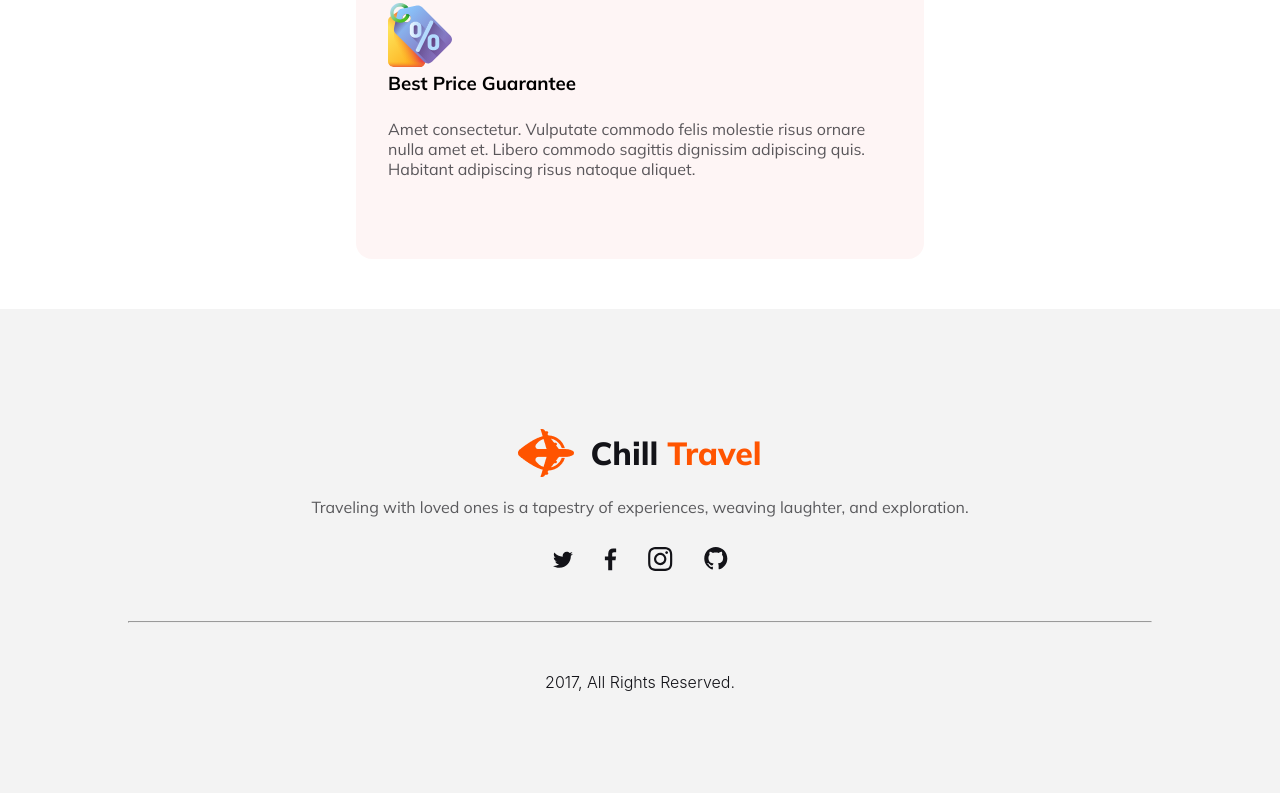
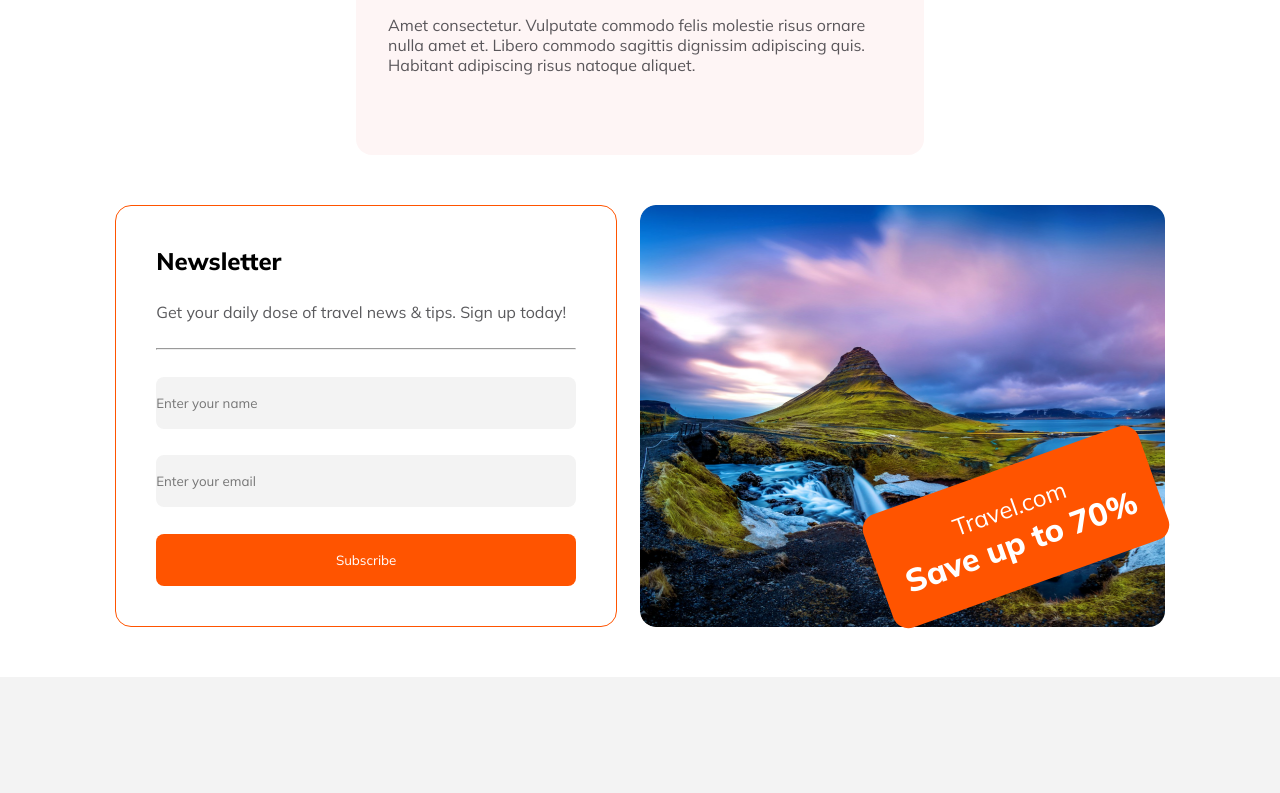
Before and after one commit to SoadAsHamimMahi/Family-Travel-Assignment, a plain HTML site: page index.html in a window 1280 px wide. Shown: the part 2845-3638 px from the top of the page. Drawn offline with Linux system fonts and the light colour scheme.

Commit message:
news letter section added

```diff
--- a/index.html
+++ b/index.html
@@ -185,6 +185,32 @@
 
     </section> -->
 
+    <section class="newsletter-section">
+        <div class="newsletter">
+            <div class="newsletter-text">
+               <h3>Newsletter</h3>
+
+               <p>Get your daily dose of travel news & tips. Sign up today!</p>
+
+               <hr>
+
+               <input type="text" placeholder="Enter your name">
+
+                <input type="text" placeholder="Enter your email">
+
+                <button class="button-primary">Subscribe</button>
+            </div>
+
+            <div class="newsletter-img">
+
+                 <div class="discount-tag">
+                       <p>Travel.com</p>
+                       <b>Save up to 70%</b>
+                 </div>
+            </div>
+        </div>
+    </section>
+
     <footer>
 
 
--- a/responsive.css
+++ b/responsive.css
@@ -16,7 +16,7 @@
     /* populer section starts here */
 
     .popular-tour-div{
-        width: 90%;
+        width: 95%;
         flex-direction: column;
     }
 
@@ -31,7 +31,7 @@
     }
 
     .pupular-tour-section{
-        width: 90% auto;
+        width: 85% auto;
     }
 
     /* Destination sector starts here */
@@ -42,8 +42,12 @@
 
     .img-container {
         display: block;
+
     }
-
+    .img-container img{
+        height: 11rem;
+        margin-bottom: 8px;
+    }
 
 
 
@@ -55,7 +59,7 @@
     }
 
     .service-1, .service-2 ,.service-3{
-        width: 90%;
+        width: 85%;
     }
 
     .choose-text h2{
@@ -66,6 +70,21 @@
 
     }
 
+
+    /* newsletter section starts here */
+
+    .newsletter{
+        flex-direction: column;
+    }
+
+    .newsletter-text{
+        width: 85%;
+    }
+
+    .newsletter-img{
+        width: 100%;
+        margin-top: 15px;
+    }
 
 
     /* footer section starts here */
--- a/style.css
+++ b/style.css
@@ -233,7 +233,7 @@ li {
     display: grid;
     grid-template-columns: repeat(12, 1fr);
     grid-template-rows: repeat(3, 1fr);
-    gap: 10px;
+    gap: 15px;
 
 
 }
@@ -282,14 +282,14 @@ li {
 }
 
 .grid-item-6 {
-    grid-column: 1/span 4;
+    grid-column: 1/span 5;
     grid-row: 3/span 1;
 
 
 }
 
 .grid-item-7 {
-    grid-column: 5/span 8;
+    grid-column: 6/span 7;
     grid-row: 3/span 1;
 
 
@@ -364,11 +364,13 @@ li {
     border-radius: 16px;
     border: 1px solid rgba(233, 68, 68, 0.20);
     background: rgba(233, 68, 68, 0.05);
-    border: none;
+    border: 1px;
 
 }
 
-.service-1 p , .service-2 p, .service-3 p{
+.service-1 p,
+.service-2 p,
+.service-3 p {
     text-align: start;
 }
 
@@ -385,7 +387,94 @@ li {
 } */
 
 
+/* newsletter section started here */
 
+.newsletter-section {
+    width: 82%;
+    margin: 50px auto;
+
+}
+
+.newsletter {
+    display: flex;
+    justify-content: space-between;
+
+}
+
+.newsletter-text {
+    width: 40%;
+    border-radius: 16px;
+    border: 1px solid #FF5400;
+    padding: 2.5rem;
+    display: flex;
+    flex-direction: column;
+    justify-content: space-between;
+}
+
+.newsletter-img {
+    width: 50%;
+    height: 422px;
+    border-radius: 16px;
+    border-radius: 16px;
+background: url(Images/Rectangle8.png), lightgray 50% / cover no-repeat;
+    background-size: cover;
+}
+
+
+
+.newsletter-text h3{
+font-size: 1.5rem;
+font-weight: 800;
+}
+.newsletter-text p{
+color: #5A5A5D;
+font-size: 1rem;
+font-weight: 400;
+}
+
+.newsletter-text input{
+    border-radius: 8px;
+background: rgba(19, 19, 24, 0.05);
+width: 100%;
+height: 3.25rem;
+border: none;
+
+}
+
+.newsletter-img{
+    display: flex;
+    justify-content: end;
+    align-items: end;
+
+}
+
+.newsletter-img .discount-tag{
+    width: 18.25rem;
+    height: 7.5rem;
+    border-radius: 16px;
+background: #FF5400;
+transform: rotate(-19.628deg);
+display: flex;
+flex-direction: column;
+   align-items: center;
+   justify-content: center;
+   margin-bottom: 2.5rem;
+   margin-right: .2rem;
+}
+
+.newsletter-img .discount-tag p{
+    color: #FFF;
+text-align: center;
+font-size: 24px;
+font-weight: 400;
+}
+
+.newsletter-img .discount-tag b{
+    font-size: 2rem;
+    color: #FFF;
+    font-weight: 800;
+    text-align: center;
+}
 
 
 /* Footer section starts here */
@@ -416,7 +505,7 @@ footer {
     font-weight: 800;
 }
 
-.footer-para{
+.footer-para {
     width: 70%;
 }
 
```
Also changed, not shown: Images/Rectangle 8 (1).png (deleted), Images/Rectangle8.png (added).
